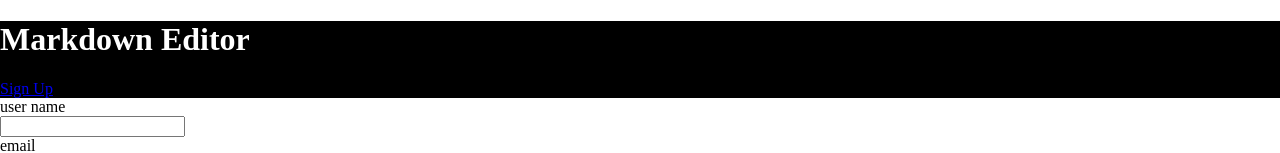
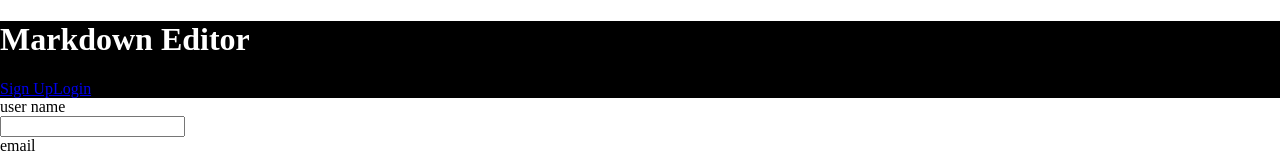
Before and after one commit to azujuuuuuun/markdown-editor, a React app: page /signup in a window 1280 px wide. Shown: the top 153 px of the page. Built offline with nearby package versions, Linux system fonts and the light colour scheme.

Commit message:
feat(components/Header): ログインページへのリンクを追加

```diff
--- a/src/client/components/Header.js
+++ b/src/client/components/Header.js
@@ -7,6 +7,7 @@ const Header = (props) => {
     <header className={styles.header} >
       <h1 className={styles.siteName}>Markdown Editor</h1>
       <Link to='/signup'>Sign Up</Link>
+      <Link to='/login'>Login</Link>
     </header>
     );
 };
```
